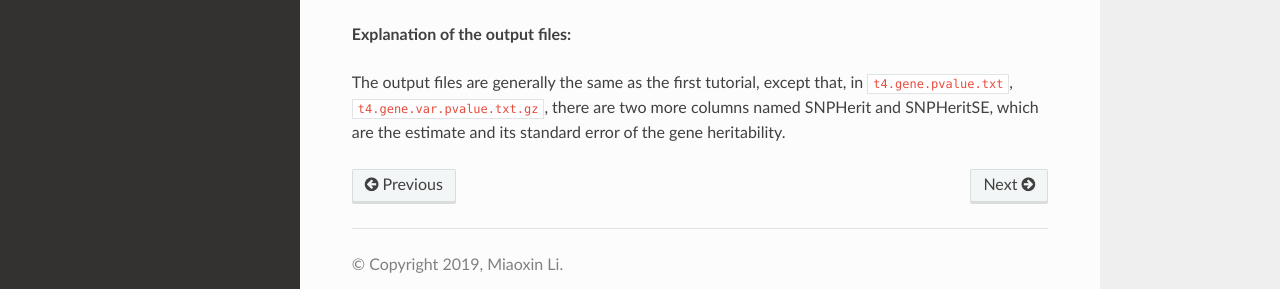
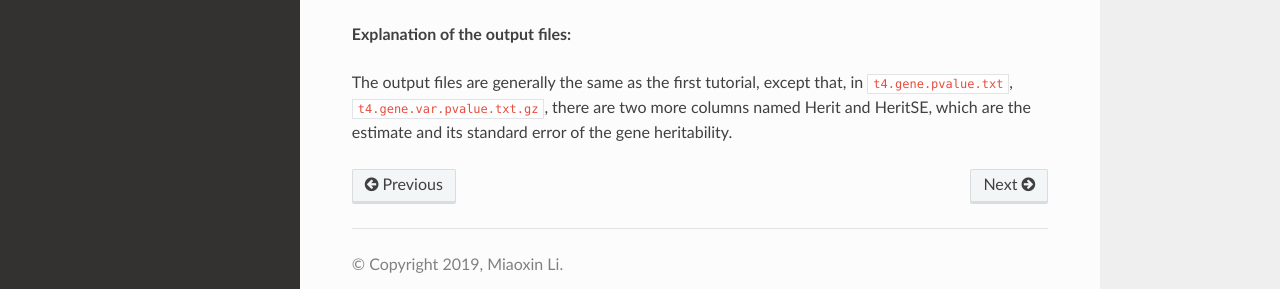
Before and after one commit to pmglab/KGGSEE, a Sphinx documentation site: the page built from doc/source/quick_tutorials.rst, in a window 1280 px wide and 900 px high, scrolled down 4962 px. Shown: the part 566-855 px from the top of the window. Built offline with Sphinx 7.4.7 and the Read the Docs theme 2.0.0, drawn with Linux system fonts in a browser that asks for light colours; some of the changed text lies outside the part shown.

Commit message:
Update quick_tutorials.rst

```diff
--- a/doc/source/quick_tutorials.rst
+++ b/doc/source/quick_tutorials.rst
@@ -291,4 +291,4 @@ Heritability is a measure of how well differences in people's genes account for
 
 **Explanation of the output files:**
 
-The output files are generally the same as the first tutorial, except that, in ``t4.gene.pvalue.txt``, ``t4.gene.var.pvalue.txt.gz``, there are two more columns named SNPHerit and SNPHeritSE, which are the estimate and its standard error of the gene heritability.
+The output files are generally the same as the first tutorial, except that, in ``t4.gene.pvalue.txt``, ``t4.gene.var.pvalue.txt.gz``, there are two more columns named Herit and HeritSE, which are the estimate and its standard error of the gene heritability.
```
Also changed, not shown: other parts of doc/source/quick_tutorials.rst (+1 -1 lines).
